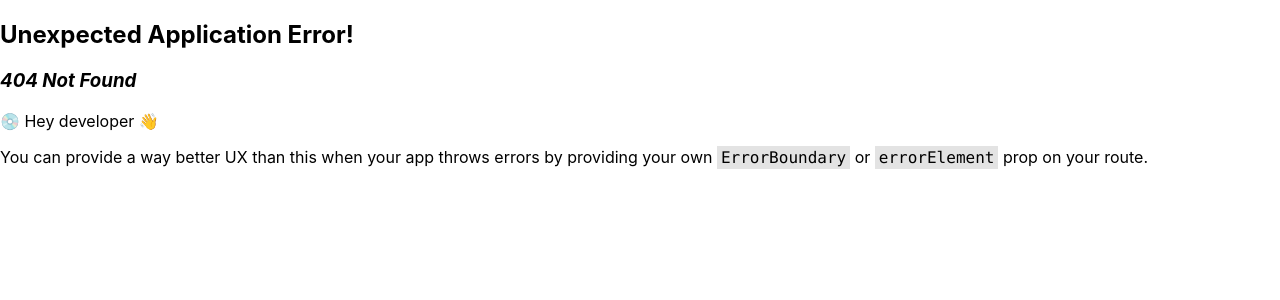
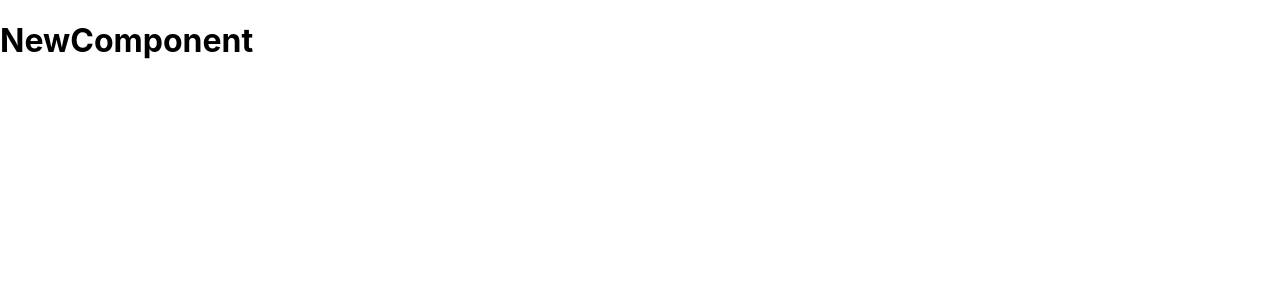
Before and after one commit to pavlovsky69/my-react, a React (Create React App) app: page /NewComponent in a window 1280 px wide. Before the commit this address had no page. Shown: the top 300 px of the page. Built offline with nearby package versions, Linux system fonts and the light colour scheme.

Commit message:
lesson 11 typescript_base

```diff
--- a/package.json
+++ b/package.json
@@ -7,6 +7,10 @@
     "@testing-library/jest-dom": "^5.16.5",
     "@testing-library/react": "^13.4.0",
     "@testing-library/user-event": "^13.5.0",
+    "@types/jest": "^29.5.3",
+    "@types/node": "^20.5.0",
+    "@types/react": "^18.2.20",
+    "@types/react-dom": "^18.2.7",
     "axios": "^1.4.0",
     "react": "^18.2.0",
     "react-dom": "^18.2.0",
@@ -16,6 +20,7 @@
     "redux": "^4.2.1",
     "redux-thunk": "^2.4.2",
     "sass": "^1.63.6",
+    "typescript": "^5.1.6",
     "web-vitals": "^2.1.4"
   },
   "scripts": {
--- /dev/null
+++ b/src/NewComponent/NewComponent.tsx
@@ -0,0 +1,25 @@
+import React from 'react';
+
+const NewComponent = () => {
+
+
+    class User{
+        constructor(protected id: number, private name: string, private age: number) {
+            this.id = id;
+            this.name = name;
+            this.age = age;
+        }
+    }
+
+
+    const user = new User(50, 'alex', 25);
+
+
+    return (
+        <div>
+            <h1>NewComponent</h1>
+        </div>
+    );
+};
+
+export {NewComponent};
--- a/src/UserComponent/UserComponent.js
+++ b/src/UserComponent/UserComponent.js
@@ -1,6 +1,10 @@
 import React, {useEffect} from 'react';
 import {useDispatch, useSelector} from "react-redux";
 import {getMoreData, getRickMorty, userActions} from "../reduxCore/actions/userActions";
+
+
+
+
 
 const UserComponent = () => {
     const dispatch = useDispatch ();
--- a/src/index.js
+++ b/src/index.tsx
@@ -6,7 +6,7 @@ import {router} from "./router/router";
 import {Provider} from "react-redux";
 import store from "./reduxCore/Store";
 
-const root = ReactDOM.createRoot (document.getElementById ('root'));
+const root = ReactDOM.createRoot (document.getElementById ('root')!);
 root.render (
     <Provider store={store}>
         <RouterProvider router={router}/>
```
Also changed, not shown: src/router/router.js (+6 -1 lines), tsconfig.json (added, +37 -0 lines), 1 other file (tests, documents, lock files or other folders).
